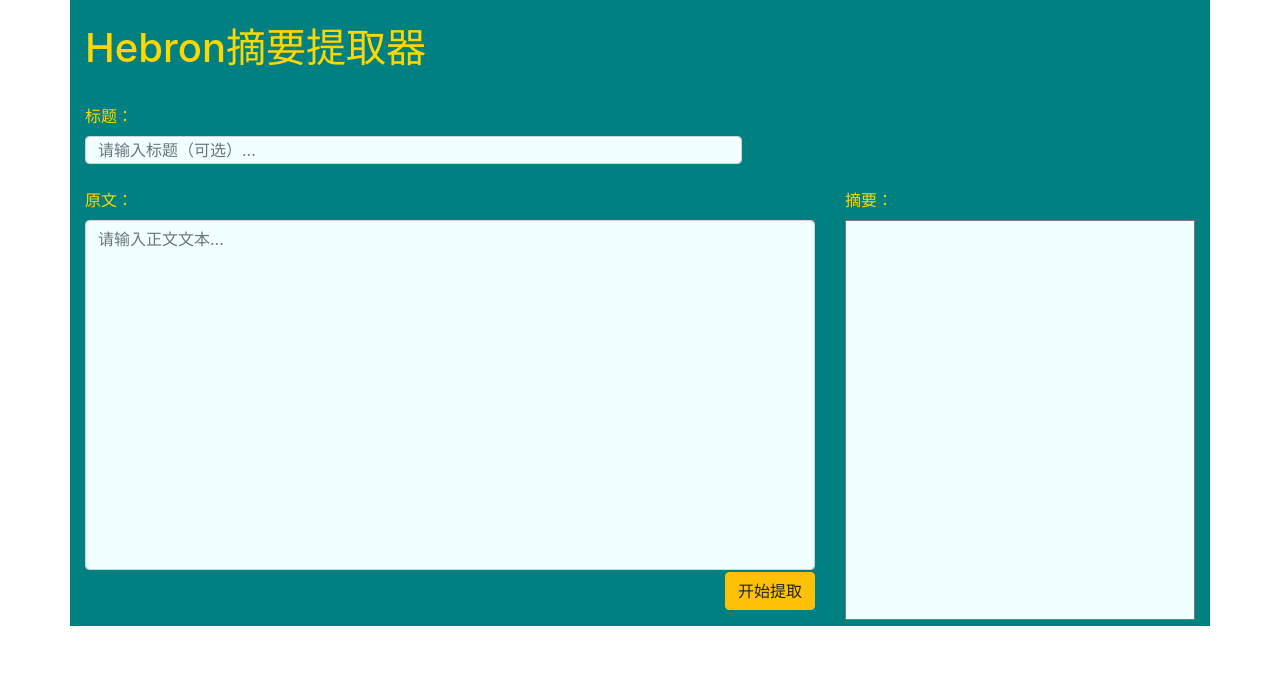
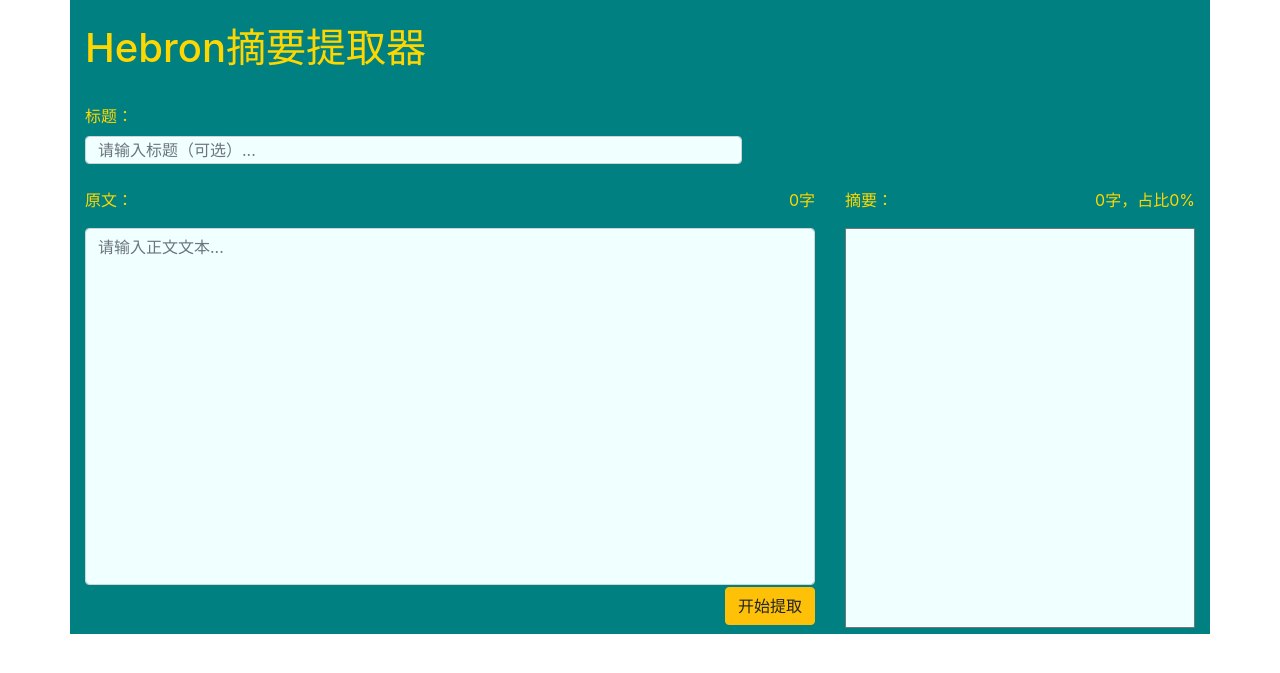
Before and after one commit to xiaobuguilaile/TextAutoDigest, a Flask app: page / in a window 1280 px wide. Shown: the top 673 px of the page. Run offline with Flask 2, Linux system fonts and the light colour scheme; parts of the project's set-up code (start-up, migrations or seed data) failed here and were passed over; some libraries are stand-ins or nearby versions.

Commit message:
remove unnecessary codes, add word counts of textareas

```diff
--- a/templates/index.html
+++ b/templates/index.html
@@ -22,28 +22,35 @@
         <br>
         <div class="row">
             <div class="col-md-8">
-            <label for="send_content" style="color:gold">原文：</label><br>
+                <label for="send_content" style="color:gold">原文：</label><p style="float:right; color:gold"><span id="num">0</span>字</p><br>
                 <textarea class="form-control" id="send_content" placeholder="请输入正文文本..." style="width: 100%; height: 80%;overflow: auto;word-break: break-all; resize: none; background-color:azure;" name="send_content"></textarea>
                 <input id="send" type="button" class='btn btn-warning' style="margin-top:2px;float:right" value="开始提取">
             </div>
             <div class="col-md-4">
-            <label for="recv_content" style="color:gold">摘要：</label><br>
+                <label for="recv_content" style="color:gold">摘要：</label><p style="float:right; color:gold"><span id="num2">0</span>字，占比<span id="num3">0</span>%</p><br>
                 <textarea id="recv_content" readonly style="width: 100%; height: 400px ;overflow: auto;word-break: break-all; resize: none; background-color:azure;" name="recv_content"></textarea>
+
             </div>
         </div>
     </div>
 
-<div>
-
-</div>
-
-<script src="/static/js/bootstrap.min.js"></script>
     <script src="/static/js/jquery-3.4.1.min.js"></script>
     <!-- 发送 -->
     <script type="text/javascript">
         $("#send").click(function () {
             var message = $("#send_content").val()
+            // 判断正文是否为空
+            if(message.length == 0){
+                // 清空摘要内容
+                $("#recv_content").val("");
+                $("#num2").html(0);
+                $("#num3").html(0);
+                alert("请输入要进行摘要的内容！");
+                return false;
+            }
+            // 获取标题
             var title = $("#send_title").val()
+            // 调用服务
             $.ajax({
                 url:"/send_message/",
                 type:"POST",
@@ -52,24 +59,22 @@
                     title:title
                 },
                 success:function (data) {
-                $("#recv_content").val(data.message)
+                    // 展示摘要内容
+                    $("#recv_content").val(data.message);
+                    // 展示摘要字数和百分比
+                    $("#num2").html(data.message.length);
+                    $("#num3").html((data.message.length / Number($("#num").text()) * 100).toFixed(2));
                 },
                 error:function () {
-                alert("接收失败")
+                    alert("模型调用失败！");
                 }
             })
-    })
+        });
+
+        $("#send_content").on('input propertychange',function(e){
+            $("#num").html(e.target.value.length);
+        });
     </script>
-
-<!-- 接收 -->
-<!-- <script type="text/javascript">
-    $("#send").click(function () {
-        $.getJSON("/change_to_json/",function (data) {
-            $("#recv_content").val(data.message) //将后端数据显示在前端
-            console.log("传到前端的数据的类型：" + typeof (data.message))
-        })
-    })
-</script> -->
 
 </body>
 </html>
```
Lines whose indentation alone changed are shown as unchanged.
